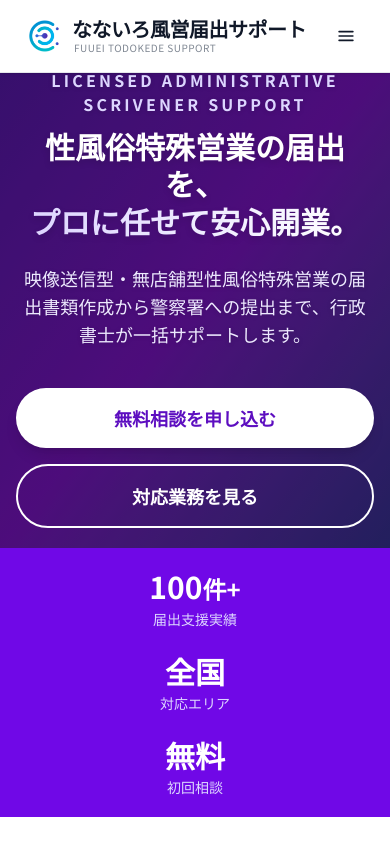
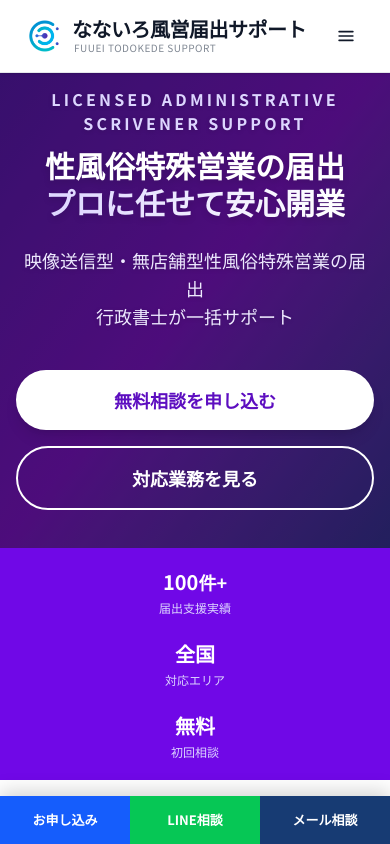
Before and after one commit to YoheiKo/fuuei_todokede, a Next.js app: page / in a window 390 px wide. Shown: the top 844 px of the page. Built offline with nearby package versions, Linux system fonts and the light colour scheme.

Commit message:
added a new article

```diff
--- a/app/blog/[slug]/page.tsx
+++ b/app/blog/[slug]/page.tsx
@@ -2,6 +2,9 @@
 import { notFound } from "next/navigation";
 import type { Metadata } from "next";
 import { posts } from "../index";
+import ServiceCta from "../../components/ServiceCta";
+import ContactFormCTA from "../../components/ContactFormCTA";
+import Breadcrumb from "../../components/Breadcrumb";
 
 const SITE_URL = "https://www.fuuei-todokede.com";
 const SITE_NAME = "なないろ風営届出サポート";
@@ -163,6 +166,7 @@ export default async function BlogPostPage({
       ))}
       <div className="pt-4">
         <Content />
+        <ContactFormCTA />
       </div>
     </>
   );
--- a/app/components/ContactFormCTA.tsx
+++ b/app/components/ContactFormCTA.tsx
@@ -5,7 +5,7 @@ export default function ContactFormCTA() {
   return (
     <section
       id="contact"
-      className="scroll-mt-24 py-20 bg-white border-t border-gray-100"
+      className="scroll-mt-24 pt-16 pb-20 bg-white border-t border-gray-100"
     >
       <div className="container mx-auto px-4 max-w-4xl">
         <div className="text-center mb-10">
@@ -20,11 +20,10 @@ export default function ContactFormCTA() {
         </div>
 
         <div className="bg-white rounded-xl shadow-lg overflow-hidden">
-          {/* TODO: 問い合わせフォームのURLを設定してください */}
           <iframe
-            src="about:blank"
+            src="https://gyosei-fujiwara.com/1573-2/"
             width="100%"
-            height={600}
+            height={1474}
             title="お問い合わせフォーム"
             className="w-full"
             loading="lazy"
--- /dev/null
+++ b/app/components/FixedCTA.tsx
@@ -0,0 +1,47 @@
+"use client";
+
+import Link from "next/link";
+import { usePathname } from "next/navigation";
+
+function scrollTo(id: string) {
+  document.getElementById(id)?.scrollIntoView({ behavior: "smooth" });
+}
+
+const btn = "flex h-[48px] flex-row items-center justify-center gap-1.5 px-2 py-2 active:opacity-90 cursor-pointer";
+
+export default function FixedCTA() {
+  const pathname = usePathname();
+  const isBlogArticle = /^\/blog\/.+/.test(pathname);
+
+  return (
+    <div className="fixed bottom-0 left-0 right-0 z-[100] md:hidden shadow-[0_-4px_20px_rgba(0,0,0,0.18)]">
+      <div className="grid grid-cols-3 text-white text-center font-bold text-[13px] leading-tight">
+        {isBlogArticle ? (
+          <>
+            <button onClick={() => scrollTo("contact")} className={`${btn} bg-blue-600`}>
+              <span>お申し込み</span>
+            </button>
+            <button onClick={() => scrollTo("zoom")} className={`${btn} bg-[#06c755]`}>
+              <span>LINE相談</span>
+            </button>
+            <button onClick={() => scrollTo("zoom")} className={`${btn} bg-[#173b73]`}>
+              <span>メール相談</span>
+            </button>
+          </>
+        ) : (
+          <>
+            <Link href="/#contact" className={`${btn} bg-blue-600`}>
+              <span>お申し込み</span>
+            </Link>
+            <Link href="/#zoom" className={`${btn} bg-[#06c755]`}>
+              <span>LINE相談</span>
+            </Link>
+            <Link href="/#zoom" className={`${btn} bg-[#173b73]`}>
+              <span>メール相談</span>
+            </Link>
+          </>
+        )}
+      </div>
+    </div>
+  );
+}
--- a/app/components/Footer.tsx
+++ b/app/components/Footer.tsx
@@ -1,9 +1,11 @@
 // app/components/Footer.tsx
 import Link from "next/link";
+import FixedCTA from "./FixedCTA";
 
 export default function Footer() {
   return (
-    <footer className="bg-violet-950 text-white py-12 border-t border-violet-900">
+    <>
+    <footer className="bg-violet-950 text-white py-12 border-t border-violet-900 pb-28 md:pb-12">
       <div className="max-w-7xl mx-auto px-6 flex flex-col md:flex-row justify-between items-center">
         <div className="mb-6 md:mb-0">
           <Link href="/" className="text-2xl font-bold flex items-center">
@@ -36,5 +38,7 @@ export default function Footer() {
         &copy; 2026 なないろ風営届出サポート. All rights reserved.
       </div>
     </footer>
+      <FixedCTA />
+    </>
   );
 }
--- a/app/components/Header.tsx
+++ b/app/components/Header.tsx
@@ -53,9 +53,9 @@ export default function Header() {
 
         {/* PC Nav */}
         <nav className="hidden md:flex space-x-8 text-sm font-bold uppercase tracking-widest">
-          <Link href="/#about" className={linkCls}>
+          {/* <Link href="/#about" className={linkCls}>
             サービス特徴
-          </Link>
+          </Link> */}
           <Link href="/#services" className={linkCls}>
             対応業務
           </Link>
@@ -122,9 +122,9 @@ export default function Header() {
       {open && (
         <div className="md:hidden border-t border-gray-200 bg-white">
           <div className="max-w-7xl mx-auto px-6 py-4 flex flex-col gap-3 text-sm font-bold tracking-widest">
-            <a href="/#about" className={linkCls} onClick={() => setOpen(false)}>
+            {/* <a href="/#about" className={linkCls} onClick={() => setOpen(false)}>
               サービス特徴
-            </a>
+            </a> */}
             <a href="/#services" className={linkCls} onClick={() => setOpen(false)}>
               対応業務
             </a>
--- a/app/page.tsx
+++ b/app/page.tsx
@@ -68,17 +68,18 @@ export default function Page() {
           </p>
 
           <h1 className="text-3xl md:text-6xl font-bold mb-6 leading-tight drop-shadow-md">
-            性風俗特殊営業の届出を、
+            <span className="md:hidden">性風俗特殊営業の届出</span>
+            <span className="hidden md:inline">性風俗特殊営業の届出を、</span>
             <br />
             <span className="text-transparent bg-clip-text bg-gradient-to-r from-violet-200 to-white">
-              プロに任せて安心開業。
+              <span className="md:hidden">プロに任せて安心開業</span>
+              <span className="hidden md:inline">プロに任せて安心開業。</span>
             </span>
           </h1>
 
           <p className="text-lg md:text-xl text-violet-100 mb-10 max-w-2xl mx-auto drop-shadow-sm">
-            映像送信型・無店舗型性風俗特殊営業の届出書類作成から
-            <br className="hidden md:block" />
-            警察署への提出まで、行政書士が一括サポートします。
+            <span className="md:hidden">映像送信型・無店舗型性風俗特殊営業の届出<br />行政書士が一括サポート</span>
+            <span className="hidden md:inline">映像送信型・無店舗型性風俗特殊営業の届出書類作成から<br />警察署への提出まで、行政書士が一括サポートします。</span>
           </p>
 
           <div className="flex flex-col sm:flex-row gap-4 justify-center">
@@ -103,16 +104,16 @@ export default function Page() {
         <div className="max-w-5xl mx-auto px-4">
           <div className="grid grid-cols-1 md:grid-cols-3 gap-6 text-center">
             <div>
-              <p className="text-3xl font-bold">100<span className="text-2xl">件+</span></p>
-              <p className="text-violet-200 text-sm mt-1">届出支援実績</p>
+              <p className="text-xl md:text-3xl font-bold">100<span className="text-lg md:text-2xl">件+</span></p>
+              <p className="text-violet-200 text-xs md:text-sm mt-1">届出支援実績</p>
             </div>
             <div>
-              <p className="text-3xl font-bold">全国</p>
-              <p className="text-violet-200 text-sm mt-1">対応エリア</p>
+              <p className="text-xl md:text-3xl font-bold">全国</p>
+              <p className="text-violet-200 text-xs md:text-sm mt-1">対応エリア</p>
             </div>
             <div>
-              <p className="text-3xl font-bold">無料</p>
-              <p className="text-violet-200 text-sm mt-1">初回相談</p>
+              <p className="text-xl md:text-3xl font-bold">無料</p>
+              <p className="text-violet-200 text-xs md:text-sm mt-1">初回相談</p>
             </div>
           </div>
         </div>
```
